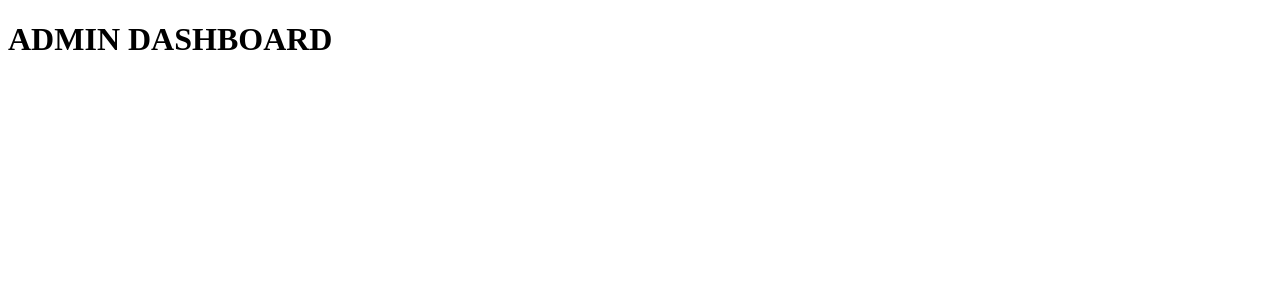
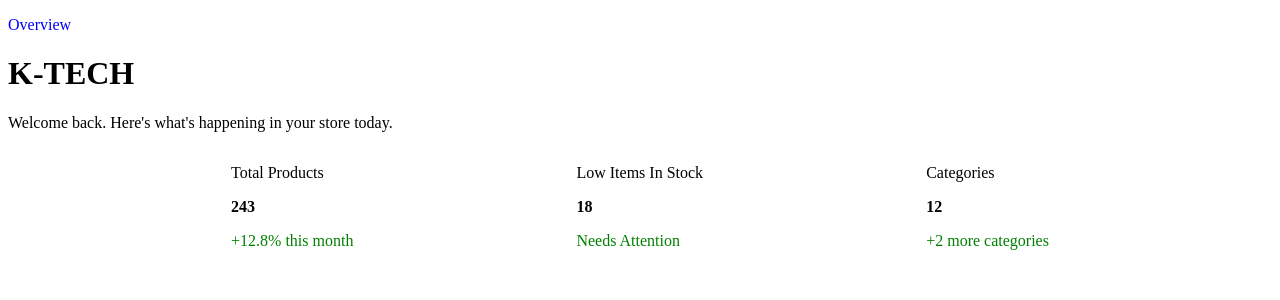
Before and after one commit to VictorKinyili/project-dashboard, a React (Vite) app: page / in a window 1280 px wide. Shown: the top 300 px of the page. Built offline with nearby package versions, Linux system fonts and the light colour scheme.

Commit message:
added homepage and stock

```diff
--- a/package.json
+++ b/package.json
@@ -11,7 +11,8 @@
   },
   "dependencies": {
     "react": "^19.3.1",
-    "react-dom": "^19.3.1"
+    "react-dom": "^19.3.1",
+    "react-router": "^8.5.2"
   },
   "devDependencies": {
     "@eslint/js": "^10.0.1",
--- a/src/App.jsx
+++ b/src/App.jsx
@@ -1,7 +1,9 @@
+ import React from "react";
+ import HomePage from "./component/HomePage";
  function App(){
 return(
   <div>
-    <h1>ADMIN DASHBOARD</h1>
+    <HomePage />
   </div>
 )
 
--- /dev/null
+++ b/src/component/HomePage.jsx
@@ -0,0 +1,15 @@
+import React from "react";
+import Stock from "./Stock";
+
+function HomePage(){
+    return(
+        <div>
+            <p style={{color:"blue"}}>Overview</p>
+            <h1>K-TECH</h1>
+            <p>Welcome back. Here's what's happening in your store today.</p>
+            <Stock />
+
+        </div>
+    )
+}
+export default HomePage;
--- /dev/null
+++ b/src/component/Stock.jsx
@@ -0,0 +1,27 @@
+import React from "react";
+
+function Stock(){
+
+    return(
+        <div style={{display:"flex", flexDirection:"row", alignItems:"center",justifyContent: "space-evenly",width: "100%" }}>
+         <section>
+            <p>Total Products</p>
+            <p style={{fontWeight: " bold"}} >243</p>
+            <p style={{color:"green"}}>+12.8% this month</p>
+         </section>
+         <section>
+            <p>Low Items In Stock</p>
+            <p style={{fontWeight: " bold"}}>18</p>
+            <p style={{color:"green"}}>Needs Attention</p>
+         </section>
+         <section>
+            <p>Categories</p>
+            <p style={{fontWeight: " bold"}}>12</p>
+            <p style={{color:"green"}}>+2 more categories</p>
+         </section>
+
+        </div>
+    )
+}
+
+export default Stock
```
Also changed, not shown: src/component/About.jsx (added), 1 other file (tests, documents, lock files or other folders).
